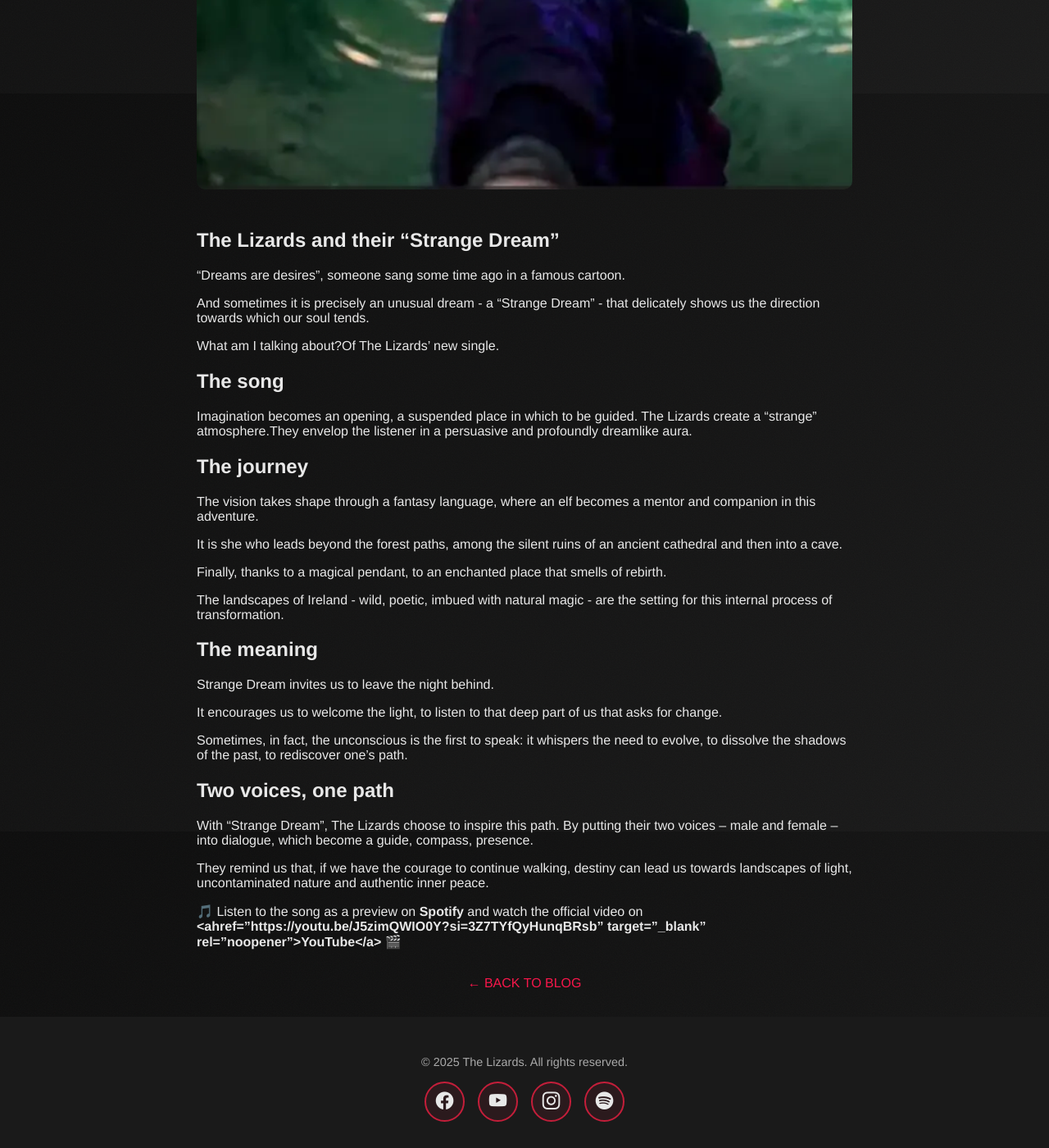
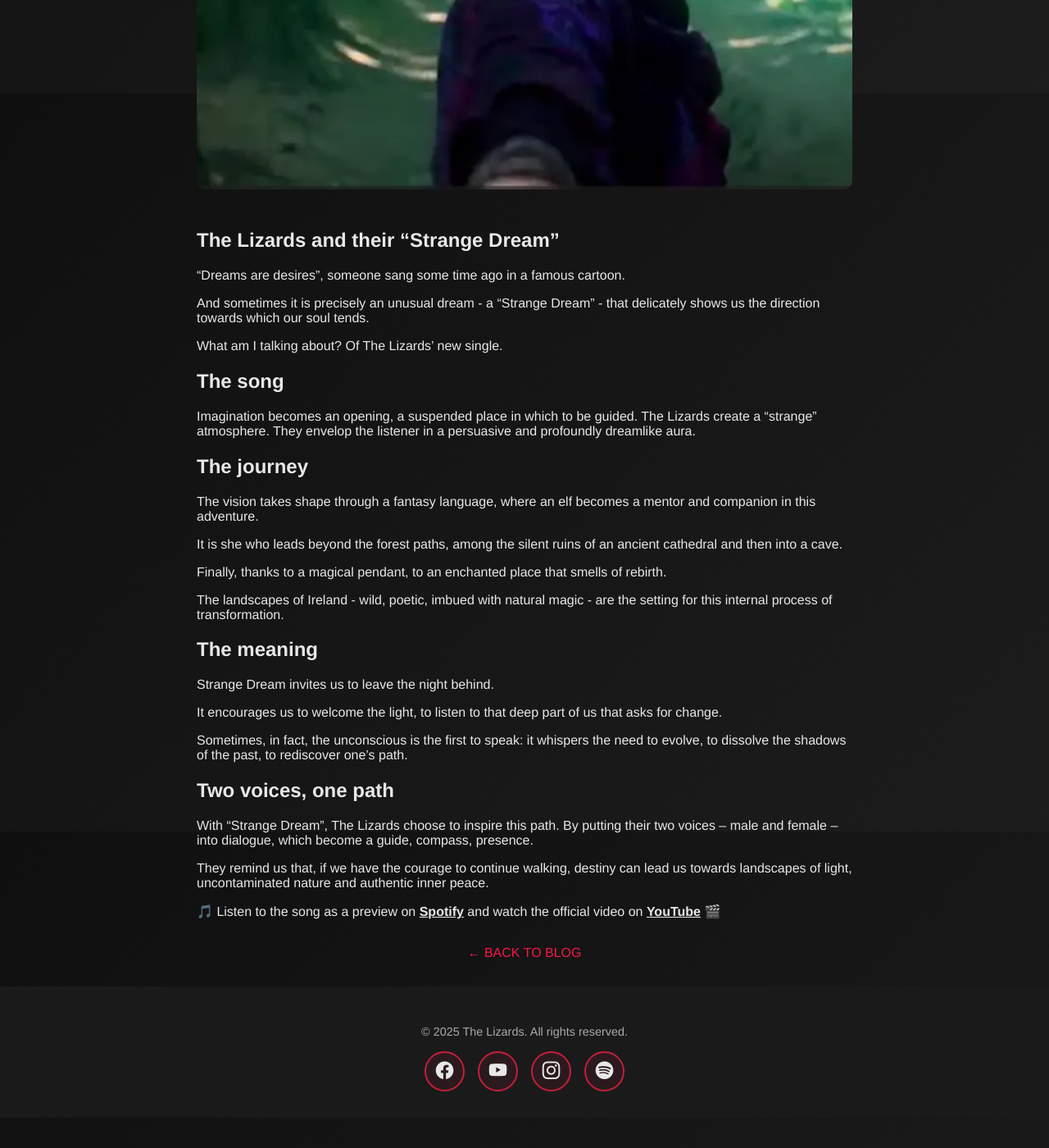
Before and after one commit to thelizberries/blog-thelizards-en, a Jekyll site: the page built from _posts/2025-12-12-strange-dream-a-guide-to-the-light.md, in a window 1280 px wide and 1400 px high, scrolled down 786 px. Shown: the whole window at 82% size. Built offline with Jekyll 4.4.1, drawn with Linux system fonts in a browser that asks for light colours; after the commit the page ends 2149 px from its top, so only the background shows below that; some of the changed lines change nothing that is shown.

Commit message:
Fix HTML formatting for YouTube link in "Strange Dream" post

```diff
--- a/_posts/2025-12-12-strange-dream-a-guide-to-the-light.md
+++ b/_posts/2025-12-12-strange-dream-a-guide-to-the-light.md
@@ -2,24 +2,24 @@
 layout: post
 title: "Strange Dream: A Guide to the Light"
 date: 2025-12-12
-description: "Lasciati guidare da un elfa in questo viaggio di trasformazione interiore in una cornice irlandese, nel nuovo brano Strange Dream dei The Lizards"
+description: "Let yourself be guided by an elf in this journey of inner transformation in an Irish setting, in the new song Strange Dream by The Lizards"
 image: /assets/images/posts/Screenshot 1.webp
 original_file: "2025-12-12-strange-dream-una-guida-verso-la-luce-il-nuovo-singolo-dei-the-lizards.md"
 ---
-## The Lizards and their “Strange Dream”
+## The Lizards and their "Strange Dream"
 
-“Dreams are desires”, someone sang some time ago in a famous cartoon.
+"Dreams are desires", someone sang some time ago in a famous cartoon.
 
 <!--more-->
 
 And sometimes it is precisely an unusual dream - a "Strange Dream" - that delicately shows us the direction towards which our soul tends.
 
-What am I talking about?Of The Lizards' new single.
+What am I talking about? Of The Lizards' new single.
 
 
 ## The song
 Imagination becomes an opening, a suspended place in which to be guided.
-The Lizards create a “strange” atmosphere.They envelop the listener in a persuasive and profoundly dreamlike aura.
+The Lizards create a "strange" atmosphere. They envelop the listener in a persuasive and profoundly dreamlike aura.
 
 
 ## The journey
@@ -47,4 +47,4 @@ By putting their two voices – male and female – into dialogue, which become
 
 They remind us that, if we have the courage to continue walking, destiny can lead us towards landscapes of light, uncontaminated nature and authentic inner peace.
 
-🎵 Listen to the song as a preview on **<a href="https://open.spotify.com/track/4m0zBlX768a45bFDQsTiIC?si=HZO_NRgbQ4KILGmLFMjToQ" target="_blank" rel="noopener">Spotify</a>** and watch the official video on **<ahref="https://youtu.be/J5zimQWIO0Y?si=3Z7TYfQyHunqBRsb" target="_blank" rel="noopener">YouTube</a>** 🎬
+🎵 Listen to the song as a preview on **<a href="https://open.spotify.com/track/4m0zBlX768a45bFDQsTiIC?si=HZO_NRgbQ4KILGmLFMjToQ" target="_blank" rel="noopener" style="text-decoration: underline;">Spotify</a>** and watch the official video on **<a href="https://youtu.be/J5zimQWIO0Y?si=3Z7TYfQyHunqBRsb" target="_blank" rel="noopener" style="text-decoration: underline;">YouTube</a>** 🎬
```
